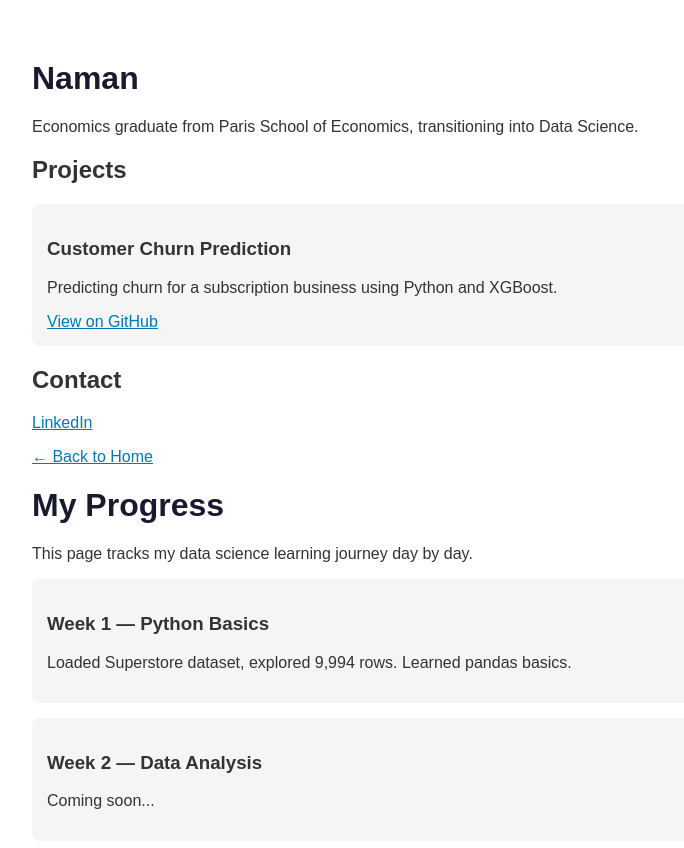
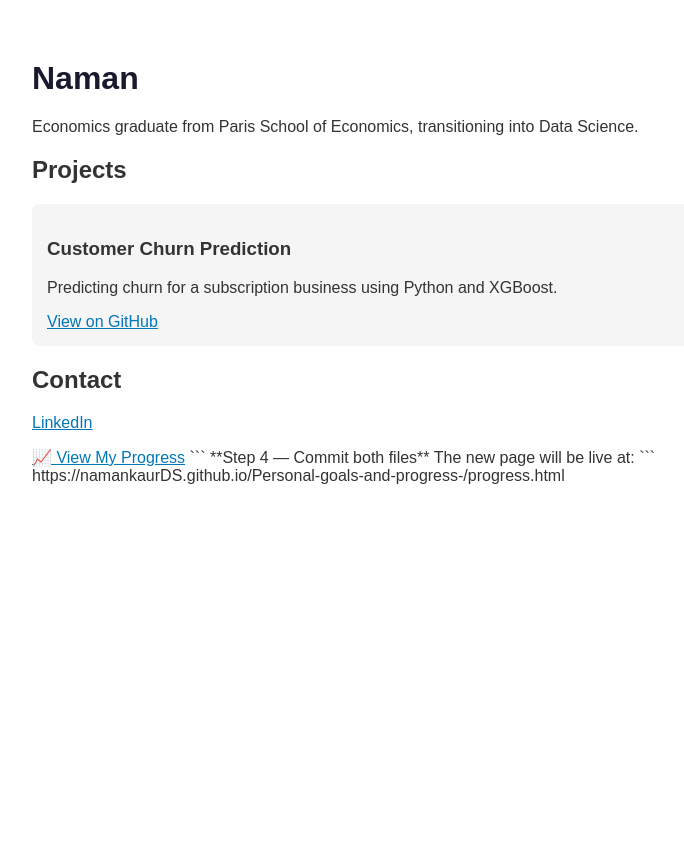
Before and after one commit to namankaurDS/Personal-goals-and-progress-, a plain HTML site: page index.html in a window 1280 px wide. Shown: the whole page, without its empty margins (208-892 px from the left). After the commit the page ends 800 px from the top, so only its background shows below. Drawn offline with Linux system fonts and the light colour scheme.

Commit message:
Update index.html

````diff
--- a/index.html
+++ b/index.html
@@ -24,37 +24,14 @@
 
     <h2>Contact</h2>
     <p><a href="https://linkedin.com/in/naman-kaur-analyst"target="_blank">LinkedIn</a></p>
-  </body>
+
+  <a href="progress.html" target="_blank">📈 View My Progress</a>
+```
+
+**Step 4 — Commit both files**
+
+The new page will be live at:
+```
+https://namankaurDS.github.io/Personal-goals-and-progress-/progress.html
+     </body>
 </html>
-
-<!DOCTYPE html>
-<html lang="en">
-  <head>
-    <meta charset="UTF-8">
-    <meta name="viewport" content="width=device-width, initial-scale=1.0">
-    <title>Naman | Progress Tracker</title>
-    <style>
-      body { font-family: Arial, sans-serif; max-width: 800px; margin: 60px auto; padding: 0 20px; color: #333; }
-      h1 { color: #1a1a2e; }
-      .entry { background: #f5f5f5; padding: 15px; margin: 15px 0; border-radius: 8px; }
-      a { color: #0077b6; }
-    </style>
-  </head>
-  <body>
-    <a href="index.html">← Back to Home</a>
-
-    <h1>My Progress</h1>
-    <p>This page tracks my data science learning journey day by day.</p>
-
-    <div class="entry">
-      <h3>Week 1 — Python Basics</h3>
-      <p>Loaded Superstore dataset, explored 9,994 rows. Learned pandas basics.</p>
-    </div>
-
-    <div class="entry">
-      <h3>Week 2 — Data Analysis</h3>
-      <p>Coming soon...</p>
-    </div>
-
-  </body>
-</html>
````
